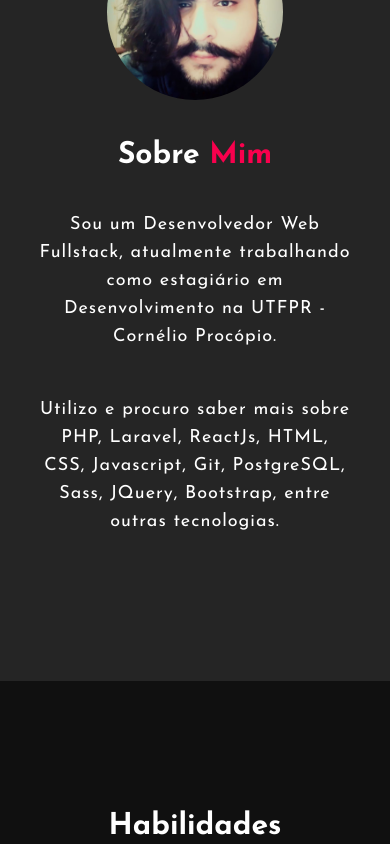
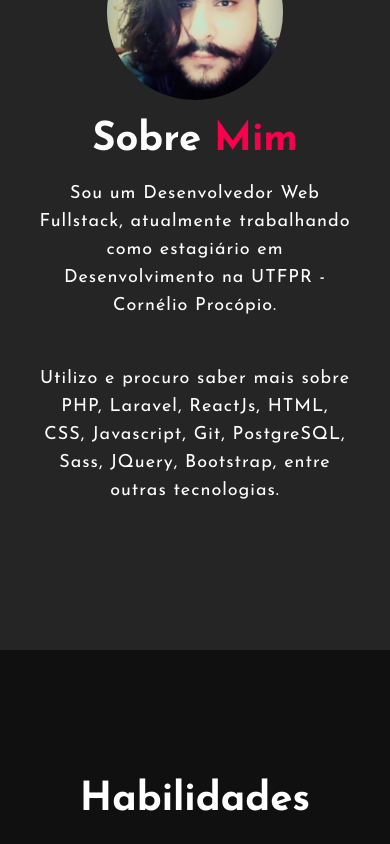
Before and after one commit to VinnenLM/portfolio-pessoal, a React (Create React App) app: page / in a window 390 px wide. Shown: the part 1020-1864 px from the top of the page. Built offline with nearby package versions, Linux system fonts and the light colour scheme.

Commit message:
Refatoração dos estilos

```diff
--- a/src/components/footer/style.css
+++ b/src/components/footer/style.css
@@ -64,7 +64,7 @@ footer p {
 
 @media (max-width: 400px) {
     .title h2 {
-        font-size: 30px !important;
+        width: 80%;
     }
 
     footer p {
--- a/src/components/sobre/style.css
+++ b/src/components/sobre/style.css
@@ -73,3 +73,9 @@
         width: 80%;
     }
 }
+
+@media (max-width: 400px) {
+    .sobre-descricao h2{
+        margin: 20px auto;
+    }
+}
```
